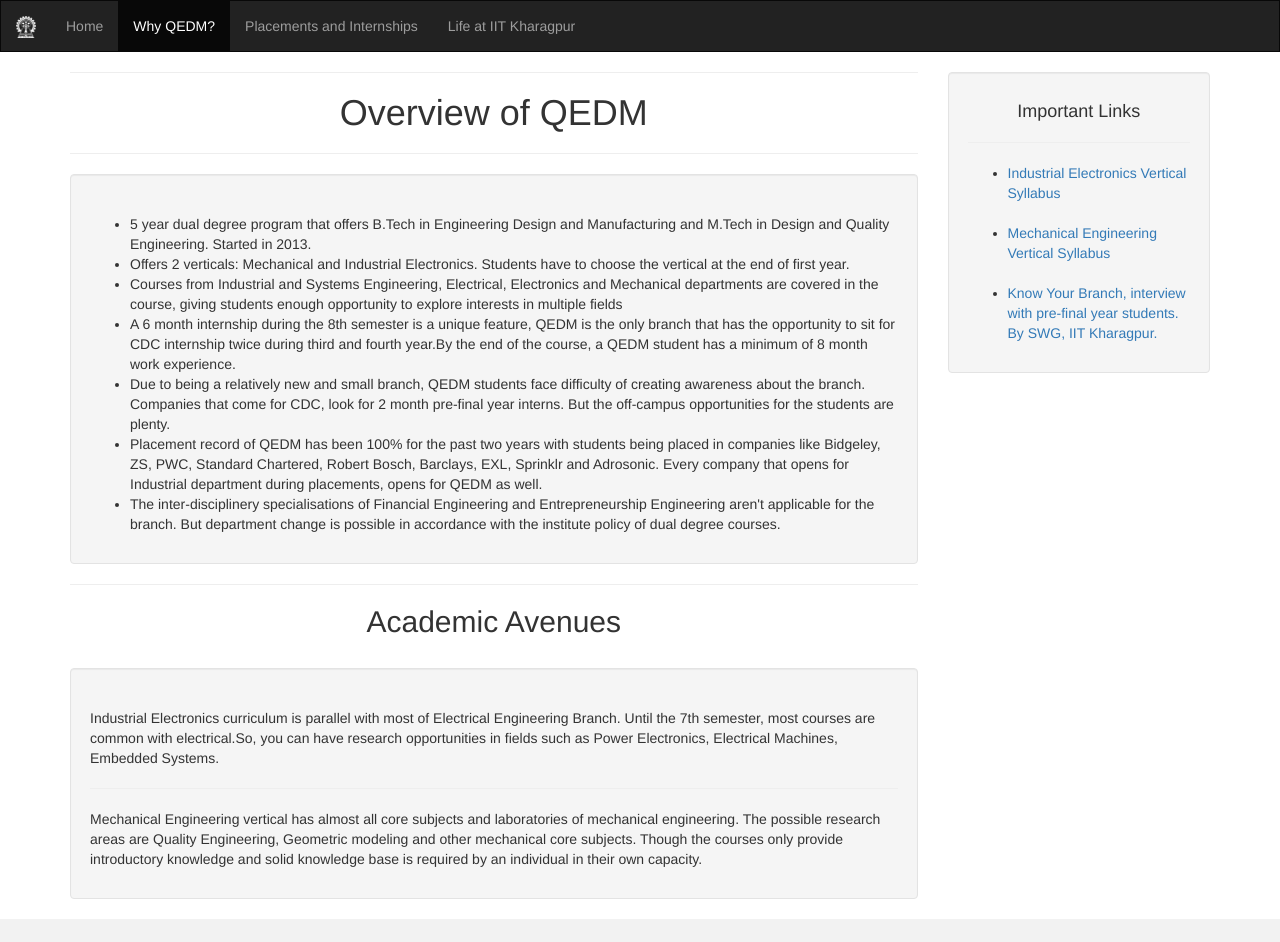
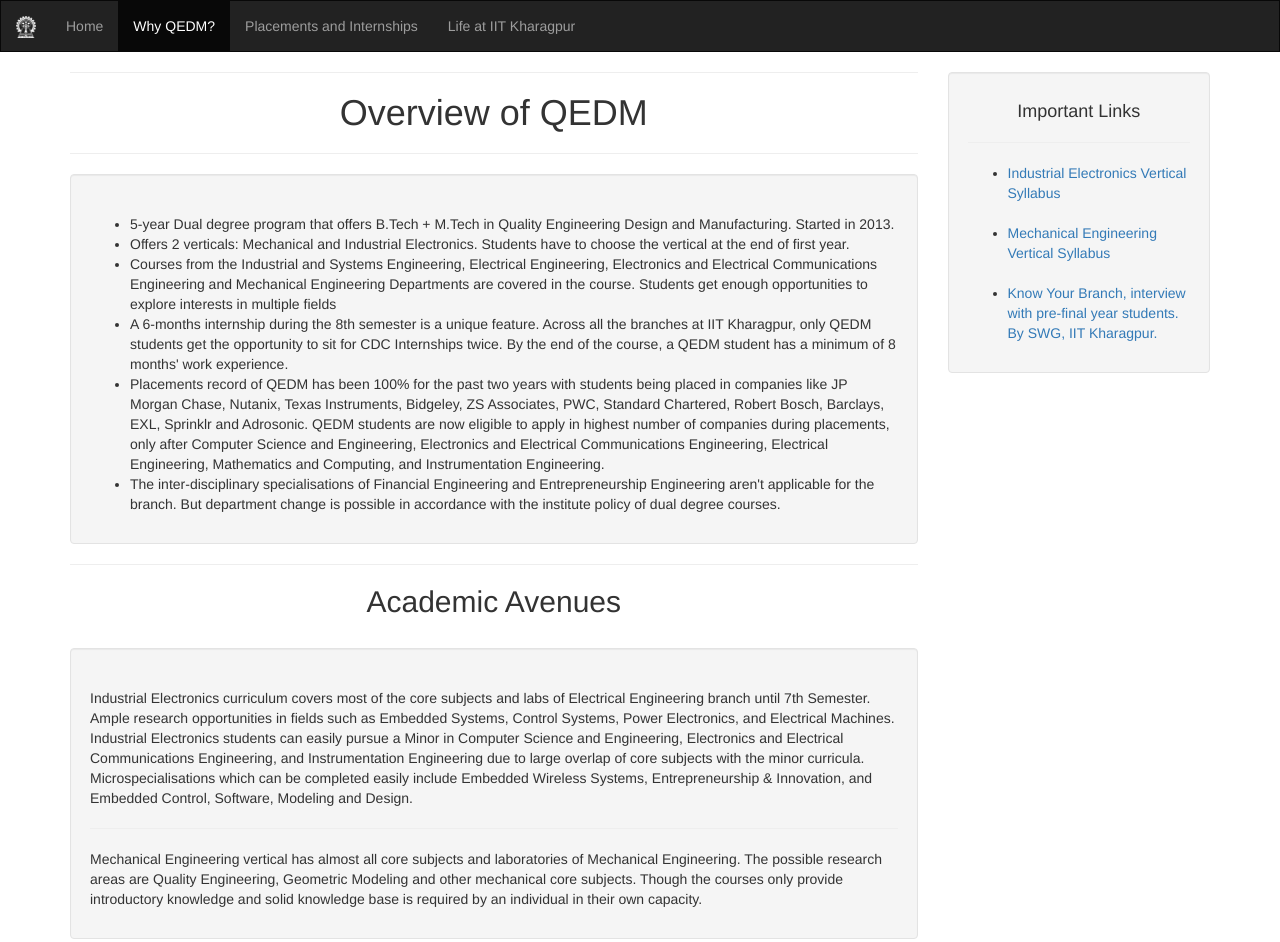
Before and after one commit to iitkgp-qedm/qedm-website, a plain HTML site: page why_qedm.html in a window 1280 px wide. Shown: the top 942 px of the page. Drawn offline with nearby package versions, Linux system fonts and the light colour scheme.

Commit message:
copied from main

```diff
--- a/why_qedm.html
+++ b/why_qedm.html
@@ -73,20 +73,22 @@
                     <div class="well lefted">
                         <br />
                         <ul>
-                            <li>5 year dual degree program that offers B.Tech in Engineering Design and Manufacturing and M.Tech in Design and Quality Engineering. Started in 2013.</li>
+                            <li>5-year Dual degree program that offers B.Tech + M.Tech in Quality Engineering Design and Manufacturing. Started in 2013.</li>
                             <li>Offers 2 verticals: Mechanical and Industrial Electronics. Students have to choose the vertical at the end of first year.</li>
-                            <li>Courses from Industrial and Systems Engineering, Electrical, Electronics and Mechanical departments are covered in the course, giving students enough opportunity to explore interests in multiple fields</li>
-                            <li>A 6 month internship during the 8th semester is a unique feature, QEDM is the only branch that has the opportunity to sit for CDC internship twice during third and fourth year.By the end of the course, a QEDM student has a minimum of 8 month work experience.</li>
-                            <li>Due to being a relatively new and small branch, QEDM students face difficulty of creating awareness about the branch. Companies that come for CDC, look for 2 month pre-final year interns. But the off-campus opportunities for the students are plenty.</li>
-                            <li>Placement record of QEDM has been 100% for the past two years with students being placed in companies like Bidgeley, ZS, PWC, Standard Chartered, Robert Bosch, Barclays, EXL, Sprinklr and Adrosonic. Every company that opens for Industrial department during placements, opens for QEDM as well.</li>
-                            <li>The inter-disciplinery specialisations of Financial Engineering and Entrepreneurship Engineering aren't applicable for the branch. But department change is possible in accordance with the institute policy of dual degree courses.</li>
+                            <li>Courses from the Industrial and Systems Engineering, Electrical Engineering, Electronics and Electrical Communications Engineering and Mechanical Engineering Departments are covered in the course. Students get enough opportunities to explore interests in multiple fields</li>
+                            <li>A 6-months internship during the 8th semester is a unique feature. Across all the branches at IIT Kharagpur, only QEDM students get the opportunity to sit for CDC Internships twice. By the end of the course, a QEDM student has a minimum of 8 months' work experience.</li>
+                            <!-- <li>Due to being a relatively new and small branch, QEDM students face difficulty of creating awareness about the branch. Companies that come for CDC, look for 2 month pre-final year interns. But the off-campus opportunities for the students are plenty.</li> -->
+                            <li>Placements record of QEDM has been 100% for the past two years with students being placed in companies like JP Morgan Chase, Nutanix, Texas Instruments, Bidgeley, ZS Associates, PWC, Standard Chartered, Robert Bosch, Barclays, EXL, Sprinklr and Adrosonic. QEDM students are now eligible to apply in highest number of companies during placements, only after Computer Science and Engineering, Electronics and Electrical Communications Engineering, Electrical Engineering, Mathematics and Computing, and Instrumentation Engineering.</li>
+                            <li>The inter-disciplinary specialisations of Financial Engineering and Entrepreneurship Engineering aren't applicable for the branch. But department change is possible in accordance with the institute policy of dual degree courses.</li>
                         </ul>
                     </div>
                     <hr /><h2>Academic Avenues</h2><br />
                     <div class="well lefted">
                         <br />
-                        <p>Industrial Electronics curriculum is parallel with most of Electrical Engineering Branch. Until the 7th semester, most courses are common with electrical.So, you can have research opportunities in fields such as Power Electronics, Electrical Machines, Embedded Systems. <br />
-                        <hr />Mechanical Engineering vertical has almost all core subjects and laboratories of mechanical engineering. The possible research areas are Quality Engineering, Geometric modeling and other mechanical core subjects. Though the courses only provide introductory knowledge and solid knowledge base is required by an individual in their own capacity.
+                        <p>Industrial Electronics curriculum covers most of the core subjects and labs of Electrical Engineering branch until 7th Semester. Ample research opportunities in fields such as Embedded Systems, Control Systems, Power Electronics, and Electrical Machines. <br />
+                        Industrial Electronics students can easily pursue a Minor in Computer Science and Engineering, Electronics and Electrical Communications Engineering, and Instrumentation Engineering due to large overlap of core subjects with the minor curricula. <br />
+                        Microspecialisations which can be completed easily include Embedded Wireless Systems, Entrepreneurship & Innovation, and Embedded Control, Software, Modeling and Design.
+                        <hr />Mechanical Engineering vertical has almost all core subjects and laboratories of Mechanical Engineering. The possible research areas are Quality Engineering, Geometric Modeling and other mechanical core subjects. Though the courses only provide introductory knowledge and solid knowledge base is required by an individual in their own capacity.<br />
                         </p>
                     </div>
                 </div>
```
Also changed, not shown: index.html (+17 -17 lines), placement.html (+1 -1 lines), kgp.html (line endings or trailing spaces), 1 other file.
